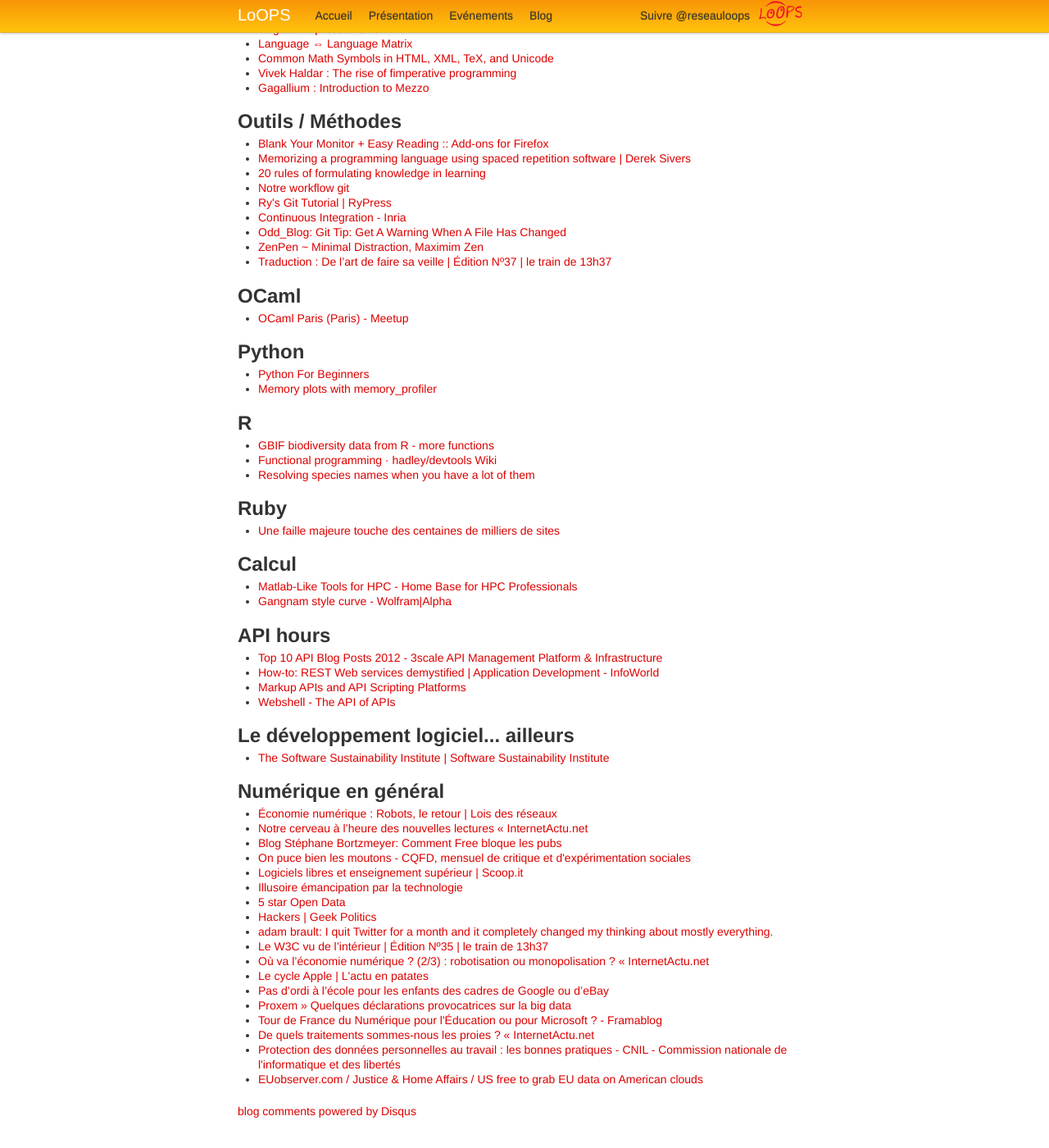
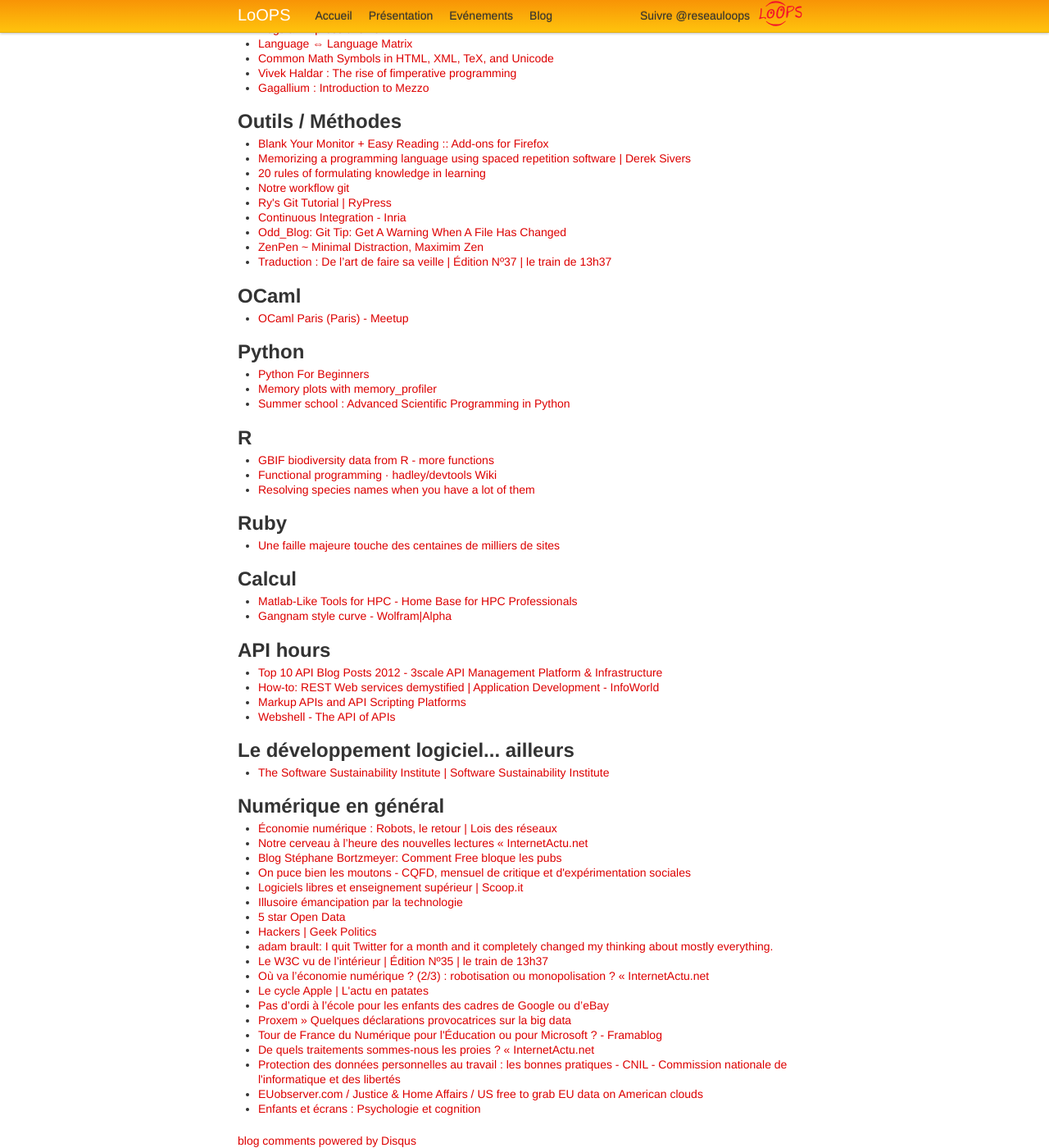
Before and after one commit to reseau-loops/reseau-loops.github.com, a Jekyll site: the page built from _posts/2013-02-01-revue-sites-janvier-2013.html, in a window 1280 px wide and 1400 px high, scrolled down 1641 px. Shown: the whole window at 82% size. Built offline with Jekyll 4.4.1, drawn with Linux system fonts in a browser that asks for light colours; Markdown is read by kramdown in place of the engine named in the settings; comment, search, counter and statistics services are not loaded; before the commit the page ends 3005 px from its top, so only the background shows below that.

Commit message:
ajout revue de sites janvier 2013

```diff
--- a/_posts/2013-02-01-revue-sites-janvier-2013.html
+++ b/_posts/2013-02-01-revue-sites-janvier-2013.html
@@ -128,7 +128,7 @@
 <ul>
 <li><a href="http://www.pythonforbeginners.com/">Python For Beginners</a></li>
 <li><a href="http://fseoane.net/blog/2013/memory-plots-with-memory_profiler/">Memory plots with memory_profiler</a></li>
-
+<li><a href="https://python.g-node.org/wiki/">Summer school : Advanced Scientific Programming in Python</a></li>
 </ul>
 
 <h2>R</h2>
@@ -187,5 +187,5 @@
 <li><a href="http://www.internetactu.net/2013/01/22/de-quels-traitements-sommes-nous-les-proies/">De quels traitements sommes-nous les proies ? « InternetActu.net</a></li>
 <li><a href="http://www.cnil.fr/la-cnil/actualite/article/article/protection-des-donnees-personnelles-au-travail-les-bonnes-pratiques/">Protection des données personnelles au travail : les bonnes pratiques - CNIL - Commission nationale de l'informatique et des libertés</a></li>
 <li><a href="http://euobserver.com/justice/118857">EUobserver.com / Justice & Home Affairs / US free to grab EU data on American clouds</a></li>
-
+<li><a href="http://www.internetactu.net/2013/01/29/enfants-et-ecrans-psychologie-et-cognition">Enfants et écrans : Psychologie et cognition</a></li>
 </ul>
```
